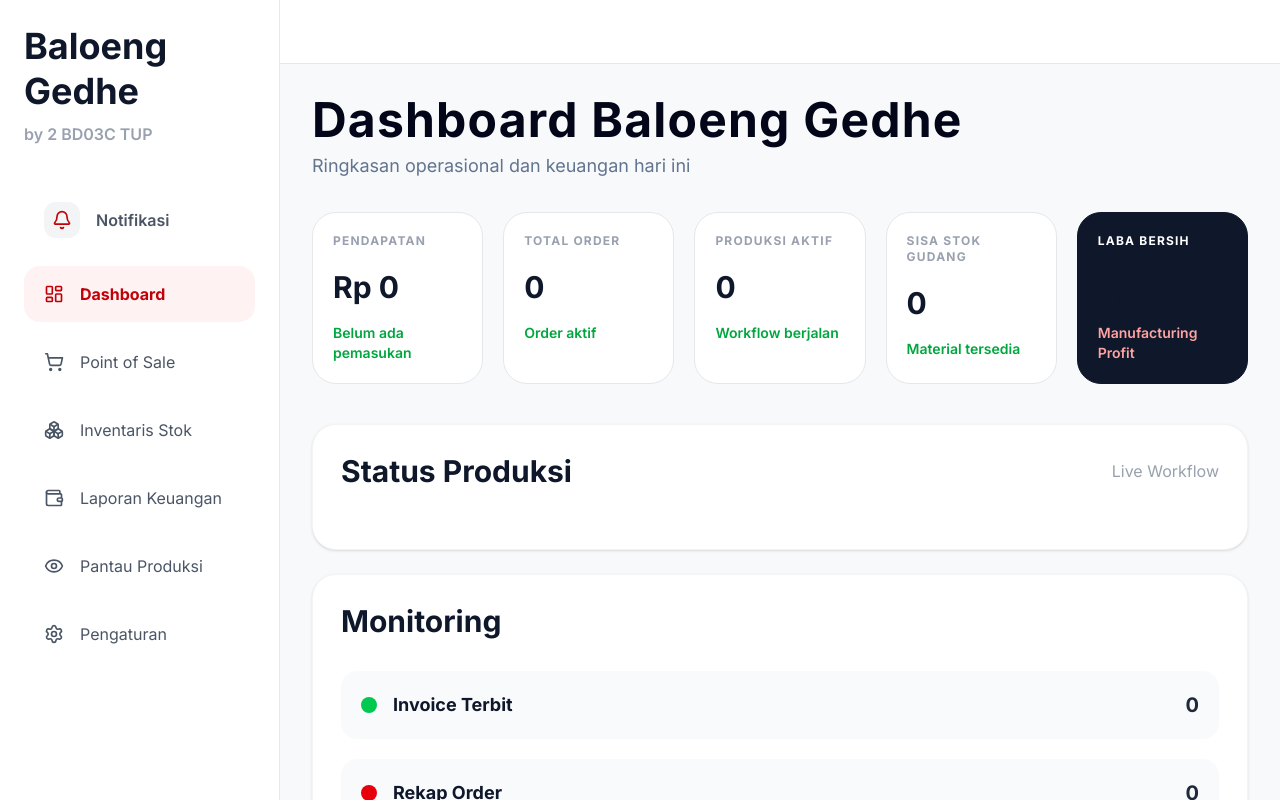
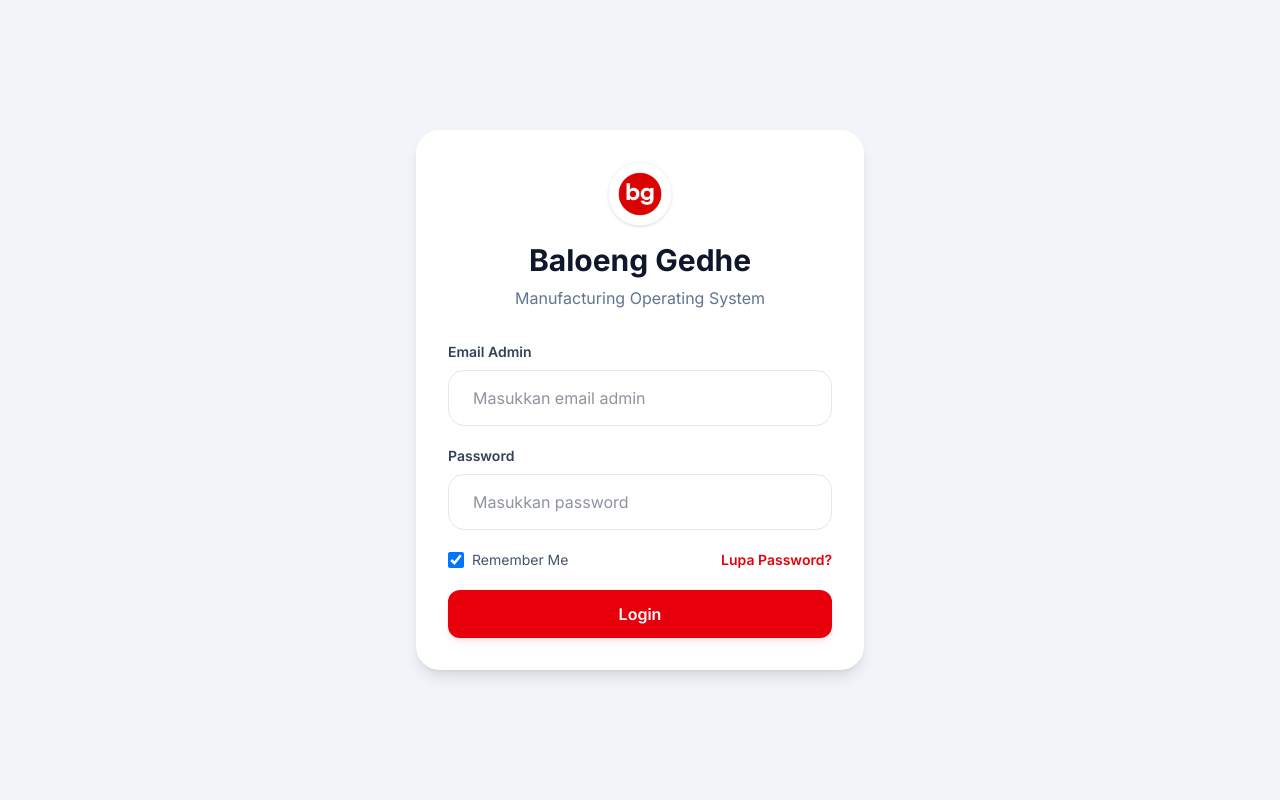
Before and after one commit to aliyaafaa/baloeng-gedhe-inventory, a React (Vite) app: page /login in a window 1280 px wide. Shown: the top 800 px of the page. Built offline with nearby package versions, Linux system fonts and the light colour scheme.

Commit message:
feat(auth): add login page and authentication routing
- Implement login page with persistent session handling
- Integrate React Router for protected route navigation
- Refactor business settings fields for better naming consistency

```diff
--- a/src/App.tsx
+++ b/src/App.tsx
@@ -1,4 +1,5 @@
 import { useState, useEffect } from "react"
+import { useNavigate, useLocation, Navigate } from "react-router-dom"
 
 import DashboardPage from "./pages/DashboardPage"
 import POSPage from "./pages/POSPage"
@@ -7,6 +8,7 @@ import FinancePage from "./pages/FinancePage"
 import TrackingPage from "./pages/TrackingPage"
 import NotificationPage from "./pages/NotificationPage"
 import SettingsPage from "./pages/SettingsPage"
+import LoginPage from "./pages/LoginPage"
 import NotificationPopup from "./components/NotificationPopup"
 
 import { useApp } from "./context/AppContext"
@@ -20,17 +22,34 @@ import {
   Eye,
   Bell,
   Settings,
+  LogOut,
 } from "lucide-react"
 
 export default function App() {
 
+  const navigate = useNavigate()
+  const location = useLocation()
+
   const [activePage, setActivePage] =
     useState("dashboard")
+
+  const [isLoggedIn, setIsLoggedIn] = useState(() => {
+    return localStorage.getItem("token") !== null || sessionStorage.getItem("isLoggedIn") === "true"
+  })
 
   const { orders, settings, setSettings } = useApp()
   const [popupNotif, setPopupNotif] = useState<AppNotification | null>(null)
   const [lastOrdersLength, setLastOrdersLength] = useState(orders.length)
   const notifications = generateNotifications(orders)
+
+  useEffect(() => {
+    const token = localStorage.getItem("token") || sessionStorage.getItem("isLoggedIn") === "true"
+    if (!token && location.pathname !== "/login") {
+      navigate("/login")
+    } else if (token && location.pathname === "/login") {
+      navigate("/")
+    }
+  }, [isLoggedIn, location.pathname, navigate])
 
   useEffect(() => {
     const freshNotifications = generateNotifications(orders)
@@ -53,6 +72,23 @@ export default function App() {
       return () => clearTimeout(timer)
     }
   }, [orders, lastOrdersLength])
+
+  const handleLogin = () => {
+    setIsLoggedIn(true)
+    sessionStorage.setItem("isLoggedIn", "true")
+    localStorage.setItem("user", JSON.stringify({ email: "admin@baloenggedhe.com" }))
+    localStorage.setItem("token", "mock-token-123456")
+    navigate("/")
+  }
+
+  const handleLogout = () => {
+    localStorage.removeItem("user")
+    localStorage.removeItem("token")
+    sessionStorage.removeItem("isLoggedIn")
+    setIsLoggedIn(false)
+
+    navigate("/login")
+  }
 
   const menus = [
     {
@@ -122,6 +158,10 @@ export default function App() {
     }
   }
 
+  if (!isLoggedIn || location.pathname === "/login") {
+    return <LoginPage onLogin={handleLogin} />
+  }
+
   return (
 
     <div className="min-h-screen bg-[#F8F8F8] flex">
@@ -144,7 +184,7 @@ export default function App() {
         <div>
 
           <h1 className="text-4xl font-bold leading-tight">
-            {settings.business.name}
+            {settings.business.companyName}
           </h1>
 
           <p className="text-gray-400 mt-2 font-semibold">
@@ -237,8 +277,29 @@ export default function App() {
       <main className="flex-1 min-w-0 overflow-x-hidden bg-[#F8F9FB] flex flex-col">
 
         {/* TOPBAR */}
-        <header className="h-16 bg-white border-b border-gray-200 flex items-center justify-end px-4 sm:px-6 lg:px-8">
-          {/* kosong / bisa dipakai tombol global nanti */}
+        <header className="h-16 bg-white border-b border-gray-200 flex items-center justify-between px-4 sm:px-6 lg:px-8">
+          <div className="flex items-center lg:hidden font-bold text-red-600 text-lg">
+            {settings.business.companyName}
+          </div>
+          <div className="hidden lg:block text-slate-500 text-sm font-medium">
+            Sistem Operasional dan Keuangan
+          </div>
+          <div className="flex items-center gap-4">
+            <div className="text-right hidden sm:block">
+              <span className="block text-sm font-bold text-slate-800">
+                {settings.business.adminRole}
+              </span>
+              <span className="block text-xs text-slate-400 font-medium">
+                Administrator
+              </span>
+            </div>
+            <button
+              onClick={handleLogout}
+              className="px-6 py-3 border border-red-200 text-red-600 rounded-2xl font-semibold hover:bg-red-50 cursor-pointer"
+            >
+              Keluar
+            </button>
+          </div>
         </header>
 
         {/* PAGE CONTENT */}
--- a/src/components/POS.tsx
+++ b/src/components/POS.tsx
@@ -1380,12 +1380,12 @@ export default function POS() {
               <div className="flex flex-col md:flex-row md:justify-between gap-8 border-b border-gray-200 pb-10">
                 <div className="space-y-4">
                   <div>
-                    <h2 className="font-black text-2xl text-slate-800 tracking-tight">{settings.business.name}</h2>
+                    <h2 className="font-black text-2xl text-slate-800 tracking-tight">{settings.business.companyName}</h2>
                     <p className="text-xs text-slate-500 font-bold uppercase tracking-widest mt-1">MANUFACTURING & CUSTOM APPAREL</p>
                   </div>
                   <div className="text-sm text-slate-500 font-medium leading-relaxed">
                     <p>{settings.business.address}</p>
-                    <p>{settings.business.email}</p>
+                    <p>{settings.business.companyEmail}</p>
                   </div>
                 </div>
                 <div className="md:text-right space-y-4">
--- a/src/data/defaultSettings.ts
+++ b/src/data/defaultSettings.ts
@@ -1,10 +1,9 @@
 const defaultSettings = {
   business: {
-    name: "Baloeng Gedhe",
+    companyName: "Baloeng Gedhe",
     subtitle: "by 2 BD03C TUP",
-    email: "hello@baloenggedhe.com",
+    companyEmail: "",
     address: "Purwokerto Timur, Indonesia",
-    adminName: "Admin Baloeng",
     adminRole: "Production Manager",
   },
 
--- a/src/main.tsx
+++ b/src/main.tsx
@@ -1,5 +1,6 @@
 import {StrictMode} from 'react';
 import {createRoot} from 'react-dom/client';
+import { BrowserRouter } from 'react-router-dom';
 import App from './App.tsx';
 import './index.css';
 import { AppProvider } from './context/AppContext.tsx';
@@ -7,7 +8,9 @@ import { AppProvider } from './context/AppContext.tsx';
 createRoot(document.getElementById('root')!).render(
   <StrictMode>
     <AppProvider>
-      <App />
+      <BrowserRouter>
+        <App />
+      </BrowserRouter>
     </AppProvider>
   </StrictMode>,
 );
--- a/src/pages/DashboardPage.tsx
+++ b/src/pages/DashboardPage.tsx
@@ -37,7 +37,7 @@ export default function DashboardPage() {
       {/* HEADER */}
       <div className="mb-8">
         <h1 className="page-title">
-          Dashboard {settings.business.name}
+          Dashboard {settings.business.companyName}
         </h1>
         <p className="page-subtitle">
           Ringkasan operasional dan keuangan hari ini
--- a/src/pages/FinancePage.tsx
+++ b/src/pages/FinancePage.tsx
@@ -88,7 +88,7 @@ export default function FinancePage() {
           </h1>
 
           <p className="page-subtitle">
-            Ringkasan pemasukan, pengeluaran, dan laba usaha {settings.business.name}
+            Ringkasan pemasukan, pengeluaran, dan laba usaha {settings.business.companyName}
           </p>
         </div>
 
--- /dev/null
+++ b/src/pages/LoginPage.tsx
@@ -0,0 +1,140 @@
+import React, { useState, useEffect } from "react"
+import bgLogo from "../assets/images/bg_logo_1779866363731.png"
+
+interface LoginPageProps {
+  onLogin: () => void
+}
+
+export default function LoginPage({ onLogin }: LoginPageProps) {
+  const [email, setEmail] = useState("")
+  const [password, setPassword] = useState("")
+  const [rememberMe, setRememberMe] = useState(true)
+  const [error, setError] = useState("")
+
+  useEffect(() => {
+    const savedEmail = localStorage.getItem("rememberEmail")
+    if (savedEmail) {
+      setEmail(savedEmail)
+    }
+  }, [])
+
+  const handleSubmit = (e: React.FormEvent) => {
+    e.preventDefault()
+
+    if (!email) {
+      setError("Email Admin tidak boleh kosong!")
+      return
+    }
+    if (!password) {
+      setError("Password tidak boleh kosong!")
+      return
+    }
+
+    if (rememberMe) {
+      localStorage.setItem("rememberEmail", email)
+    } else {
+      localStorage.removeItem("rememberEmail")
+      localStorage.removeItem("rememberPassword")
+    }
+
+    setError("")
+    onLogin()
+  }
+
+  const handleForgotPassword = () => {
+    alert("Silakan hubungi administrator IT Baloeng Gedhe untuk mereset password Anda.")
+  }
+
+  return (
+    <div className="min-h-screen bg-slate-100 flex items-center justify-center p-4">
+      <div className="w-full max-w-md bg-white rounded-3xl shadow-lg p-8">
+        <div className="text-center mb-8">
+          <img
+            src={bgLogo}
+            alt="Baloeng Gedhe Logo"
+            className="w-16 h-16 mx-auto mb-4 rounded-full object-cover border border-gray-100 shadow-sm"
+            onError={(e) => {
+              // fallback in case of load issues
+              e.currentTarget.src = "/logo-baloeng.png"
+            }}
+          />
+
+          <h1 className="text-3xl font-bold text-slate-900">
+            Baloeng Gedhe
+          </h1>
+
+          <p className="text-slate-500 mt-2">
+            Manufacturing Operating System
+          </p>
+        </div>
+
+        {error && (
+          <div className="mb-5 p-3 rounded-xl bg-red-50 text-red-700 text-sm font-semibold border border-red-100">
+            {error}
+          </div>
+        )}
+
+        <form onSubmit={handleSubmit} autoComplete="off" className="space-y-5">
+          <div>
+            <label className="block text-sm font-semibold mb-2 text-slate-700">
+              Email Admin
+            </label>
+
+            <input
+              autoComplete="off"
+              type="email"
+              value={email}
+              onChange={(e) => setEmail(e.target.value)}
+              placeholder="Masukkan email admin"
+              className="w-full h-14 px-6 rounded-2xl border border-slate-200 focus:outline-none focus:ring-2 focus:ring-red-500/20 focus:border-red-600 transition"
+              required
+            />
+          </div>
+
+          <div>
+            <label className="block text-sm font-semibold mb-2 text-slate-700">
+              Password
+            </label>
+
+            <input
+              autoComplete="new-password"
+              type="password"
+              value={password}
+              onChange={(e) => setPassword(e.target.value)}
+              placeholder="Masukkan password"
+              className="w-full h-14 px-6 rounded-2xl border border-slate-200 focus:outline-none focus:ring-2 focus:ring-red-500/20 focus:border-red-600 transition"
+              required
+            />
+          </div>
+
+          <div className="flex justify-between items-center text-sm">
+            <label className="flex items-center gap-2 text-slate-600 cursor-pointer select-none">
+              <input
+                type="checkbox"
+                checked={rememberMe}
+                onChange={(e) => setRememberMe(e.target.checked)}
+                className="rounded border-slate-300 text-red-600 focus:ring-red-500 h-4 w-4"
+              />
+              Remember Me
+            </label>
+
+            <button
+              type="button"
+              onClick={handleForgotPassword}
+              className="text-red-600 hover:text-red-700 font-semibold transition"
+            >
+              Lupa Password?
+            </button>
+          </div>
+
+          <button
+            type="submit"
+            className="w-full h-12 bg-red-600 hover:bg-red-700 active:bg-red-800 text-white rounded-xl font-semibold shadow-md shadow-red-600/10 hover:shadow-lg transition cursor-pointer"
+          >
+            Login
+          </button>
+        </form>
+      </div>
+    </div>
+  )
+}
--- a/src/pages/SettingsPage.tsx
+++ b/src/pages/SettingsPage.tsx
@@ -1,4 +1,4 @@
-import React from "react"
+import React, { useState } from "react"
 import { Plus, Trash2, Save } from "lucide-react"
 import defaultSettings from "../data/defaultSettings"
 
@@ -8,6 +8,12 @@ interface SettingsPageProps {
 }
 
 export default function SettingsPage({ settings, setSettings }: SettingsPageProps) {
+  const [adminSettings, setAdminSettings] = useState({
+    email: "admin@baloenggedhe.com",
+    password: "",
+    role: "Production Manager"
+  });
+
   const updateBusiness = (field: string, value: string) => {
     setSettings((prev) => ({
       ...prev,
@@ -125,16 +131,17 @@ export default function SettingsPage({ settings, setSettings }: SettingsPageProp
           <Input
             id="input-biz-name"
             label="Nama Usaha"
-            value={settings.business.name}
-            onChange={(e) => updateBusiness("name", e.target.value)}
+            value={settings.business.companyName}
+            onChange={(e) => updateBusiness("companyName", e.target.value)}
           />
 
           <Input
             id="input-biz-email"
             label="Email"
             type="email"
-            value={settings.business.email}
-            onChange={(e) => updateBusiness("email", e.target.value)}
+            value={settings.business.companyEmail}
+            onChange={(e) => updateBusiness("companyEmail", e.target.value)}
+            placeholder="Masukkan email perusahaan"
           />
 
           <Input
@@ -145,18 +152,74 @@ export default function SettingsPage({ settings, setSettings }: SettingsPageProp
           />
 
           <Input
-            id="input-biz-admin-name"
-            label="Nama Admin"
-            value={settings.business.adminName}
-            onChange={(e) => updateBusiness("adminName", e.target.value)}
-          />
-
-          <Input
             id="input-biz-admin-role"
             label="Role Admin"
             value={settings.business.adminRole}
             onChange={(e) => updateBusiness("adminRole", e.target.value)}
           />
+        </div>
+      </section>
+
+      {/* LOGIN ADMIN */}
+      <section className="bg-white border border-gray-200 rounded-3xl p-5 sm:p-7 shadow-sm animate-fade-in" id="admin-login-settings-sec">
+        <h2 className="text-xl font-bold mb-5 flex items-center text-slate-800">Email Login Admin</h2>
+
+        <div className="space-y-6">
+          <div className="max-w-md">
+            <label className="setting-label block text-xs font-bold tracking-widest uppercase text-gray-400 mb-2">
+              Email Login Admin (Pratinjau)
+            </label>
+            <input
+              type="email"
+              value={adminSettings.email}
+              onChange={(e) =>
+                setAdminSettings({
+                  ...adminSettings,
+                  email: e.target.value
+                })
+              }
+              placeholder="Masukkan email admin"
+              className="w-full h-14 px-6 rounded-2xl border border-gray-200 outline-none focus:border-red-700 bg-white text-slate-800 transition shadow-sm"
+            />
+          </div>
+
+          <div className="grid grid-cols-1 md:grid-cols-2 gap-6">
+            <div>
+              <label className="setting-label text-xs font-bold tracking-widest uppercase text-gray-400 block mb-2">
+                Email Login Admin
+              </label>
+
+              <input
+                type="email"
+                value={adminSettings.email}
+                onChange={(e) =>
+                  setAdminSettings({
+                    ...adminSettings,
+                    email: e.target.value
+                  })
+                }
+                className="setting-input w-full h-14 px-6 rounded-2xl border border-gray-200 outline-none focus:border-red-700 bg-white text-slate-800 transition"
+              />
+            </div>
+
+            <div>
+              <label className="setting-label text-xs font-bold tracking-widest uppercase text-gray-400 block mb-2">
+                Email Login Admin
+              </label>
+
+              <input
+                type="email"
+                value={adminSettings.email}
+                onChange={(e) =>
+                  setAdminSettings({
+                    ...adminSettings,
+                    email: e.target.value
+                  })
+                }
+                className="setting-input w-full h-14 px-6 rounded-2xl border border-gray-200 outline-none focus:border-red-700 bg-white text-slate-800 transition"
+              />
+            </div>
+          </div>
         </div>
       </section>
 
@@ -306,6 +369,7 @@ interface InputProps {
   value?: string | number
   onChange?: (e: React.ChangeEvent<HTMLInputElement>) => void
   type?: string
+  placeholder?: string
 }
 
 function Input({ label, ...props }: InputProps) {
```
